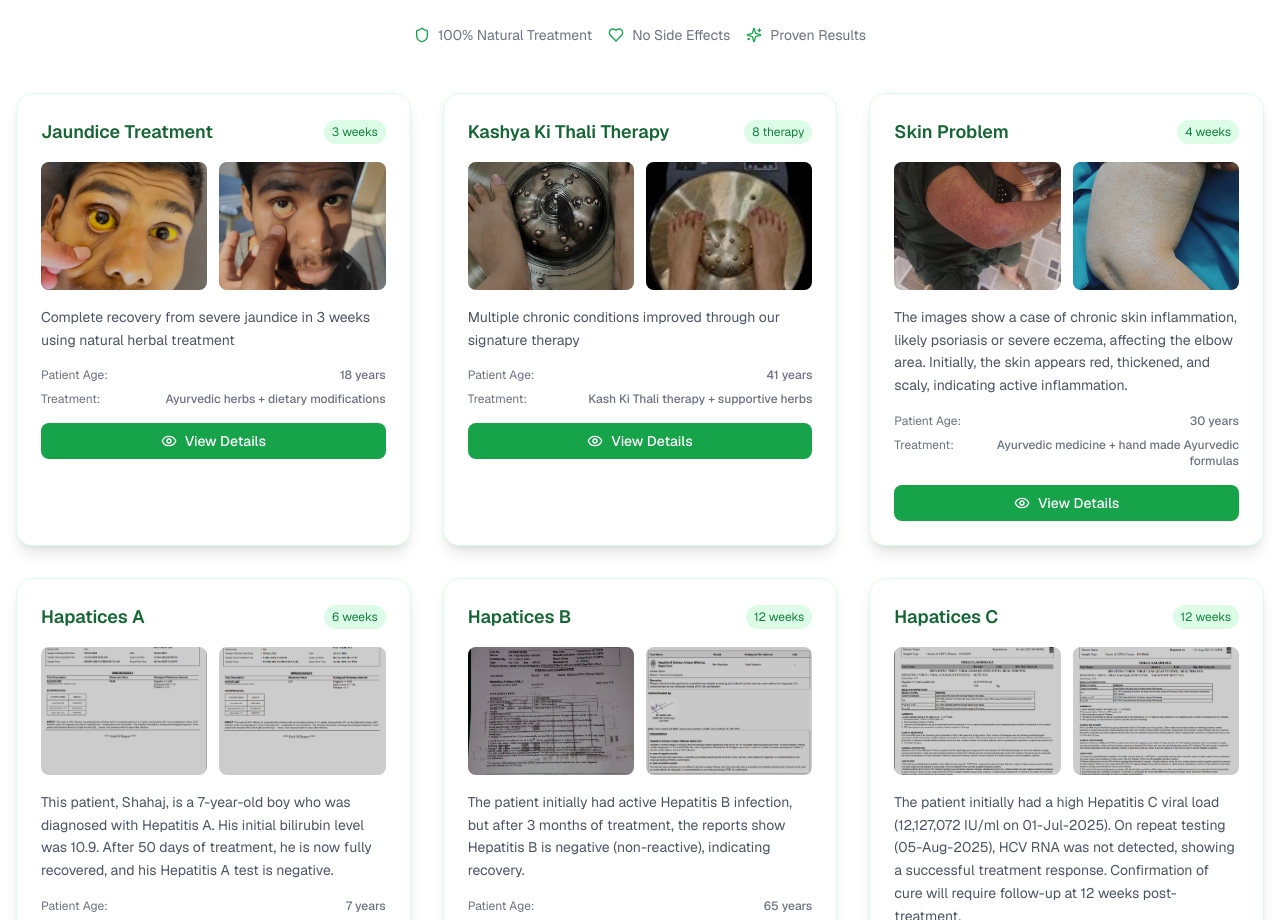
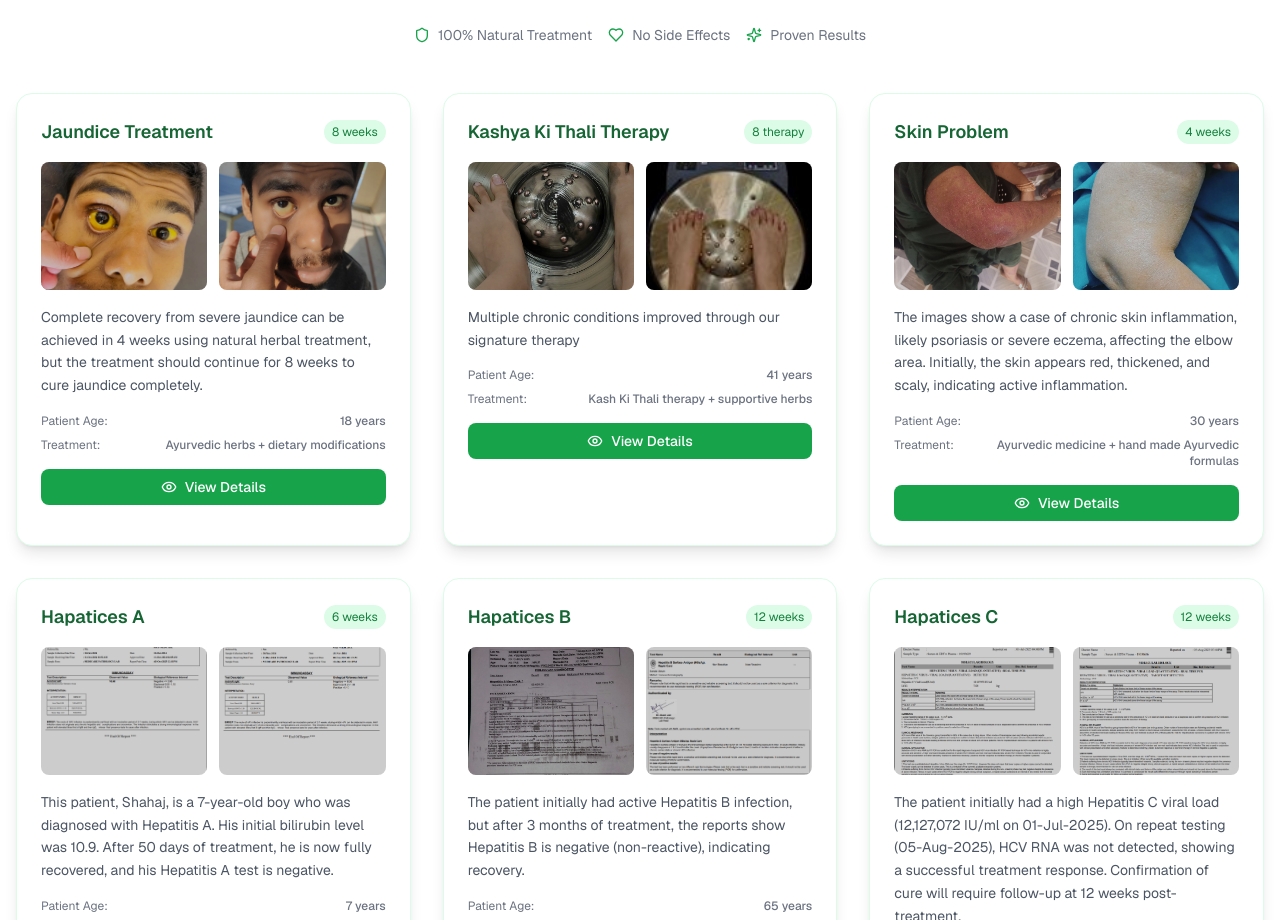
Before and after one commit to Divamsharma21/shri-ramasehwar-clinic, a Next.js app: page / in a window 1280 px wide. Shown: the part 2220-3140 px from the top of the page. Built offline with nearby package versions, Linux system fonts and the light colour scheme.

Commit message:
tackle some errors

```diff
--- a/app/page.tsx
+++ b/app/page.tsx
@@ -157,8 +157,8 @@ export default function Component() {
         condition: "Jaundice Treatment",
         beforeImage: "/jundice.jpg",
         afterImage: "/jundice after.jpg",
-        description: "Complete recovery from severe jaundice in 3 weeks using natural herbal treatment",
-        duration: "3 weeks",
+        description: "Complete recovery from severe jaundice can be achieved in 4 weeks using natural herbal treatment, but the treatment should continue for 8 weeks to cure jaundice completely.",
+        duration: "8 weeks",
         patientAge: "18 years",
         treatment: "Ayurvedic herbs + dietary modifications",
       },
```
